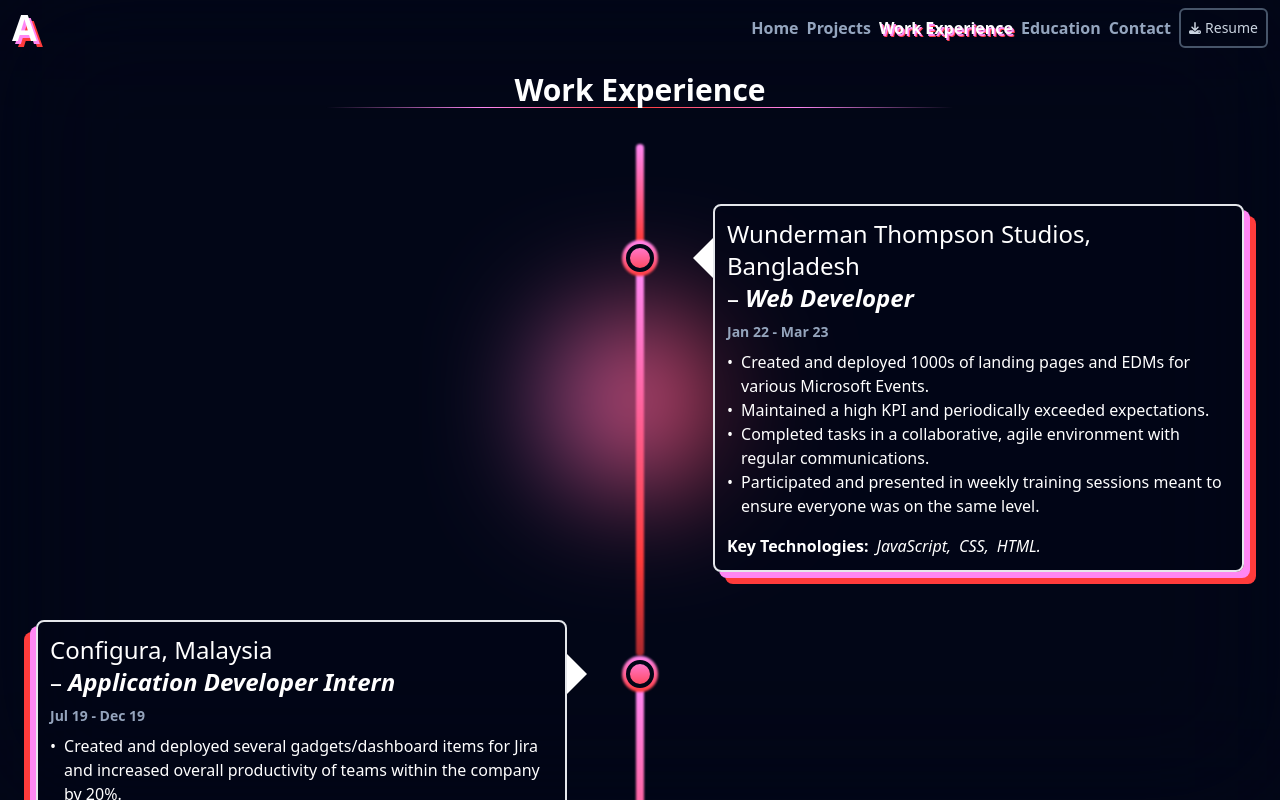
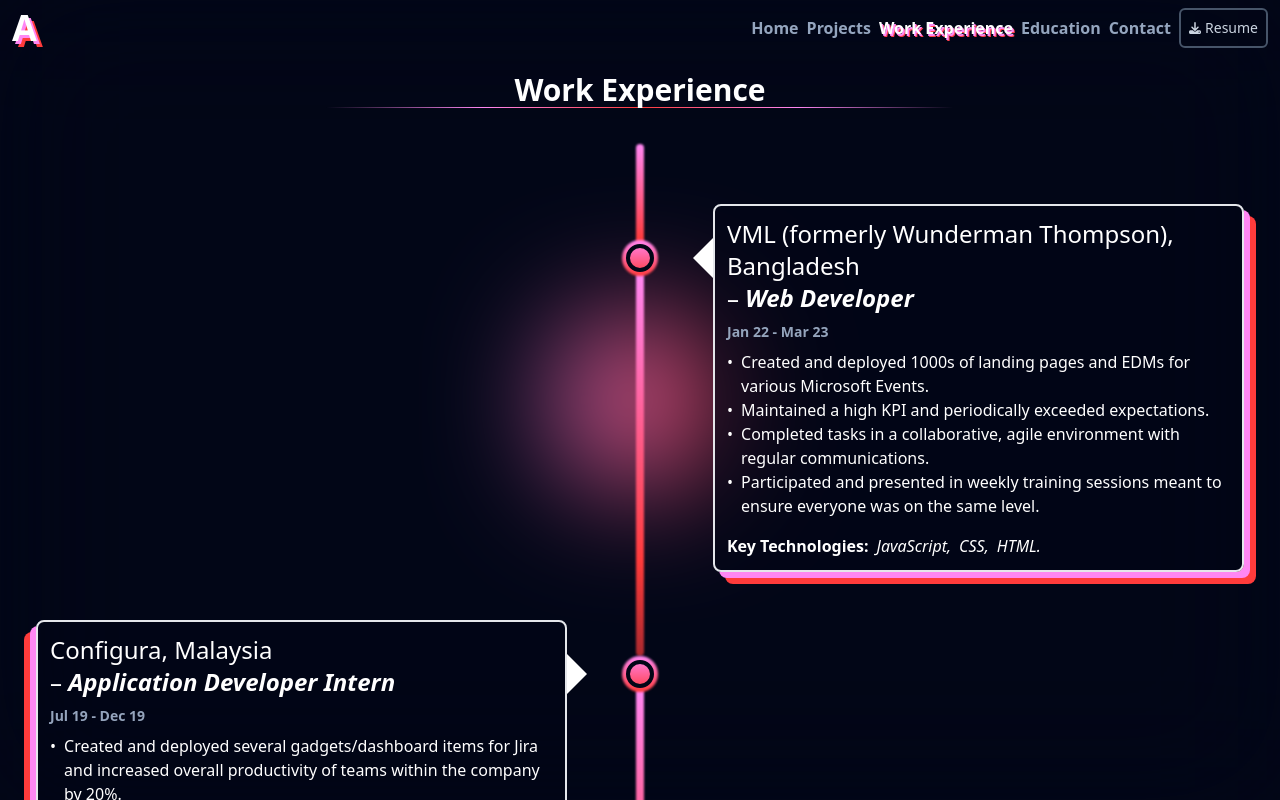
Before and after one commit to RabbitSam/portfolio, a Next.js app in the folder portfolio_next/: page /work-experience in a window 1280 px wide. Built offline with nearby package versions, Linux system fonts and the light colour scheme.

Commit message:
Modified resume, changed Wunderman Thompson to VML to reflect merger and rebranding

```diff
--- a/portfolio_next/pages/work-experience.js
+++ b/portfolio_next/pages/work-experience.js
@@ -6,7 +6,7 @@
 
 const workExperiences = [
     {
-        companyTitle: "Wunderman Thompson Studios, Bangladesh",
+        companyTitle: "VML (formerly Wunderman Thompson), Bangladesh",
         jobTitle: "Web Developer",
         listContent: [
             "Created and deployed 1000s of landing pages and EDMs for various Microsoft Events.",
```
Also changed, not shown: 1 other file (tests, documents, lock files or other folders).
